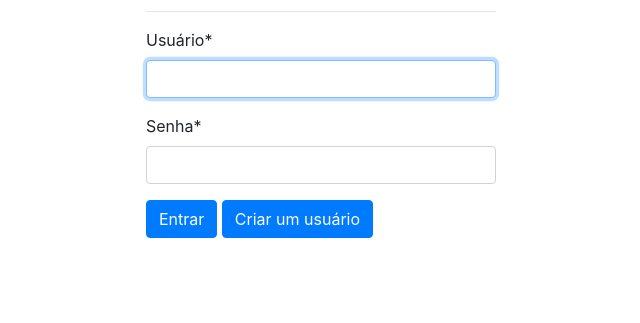
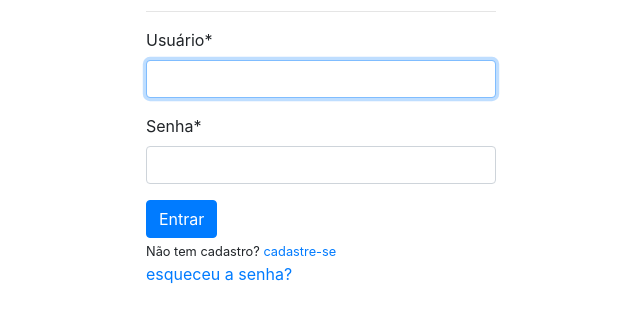
Before and after one commit to claudianuness/Livraria, a Django app: page /login/ in a window 1280 px wide. Shown: the part 187-510 px from the top of the page, without its empty margins (319-959 px from the left). Run offline with Django 4.2, Linux system fonts and the light colour scheme; some libraries are stand-ins or nearby versions.

Commit message:
Botão de cadastro e esqueci a senha - Login HTML

```diff
--- a/usuarios_app/templates/usuarios_app/login.html
+++ b/usuarios_app/templates/usuarios_app/login.html
@@ -32,7 +32,11 @@
             {{ form|crispy }}
 
             <button type="submit" class="btn btn-primary">Entrar</button>
-            <button  class="btn btn-primary">Criar um usuário</button>
+            <div><small>Não tem cadastro? <a class="" href="{% url 'url_registrar'%}">cadastre-se</a></small>
+            </div>
+
+            <a class="" href="{% url 'url_registrar'%}">esqueceu a senha?</a>
+
 
         </form>
     </div>
```
